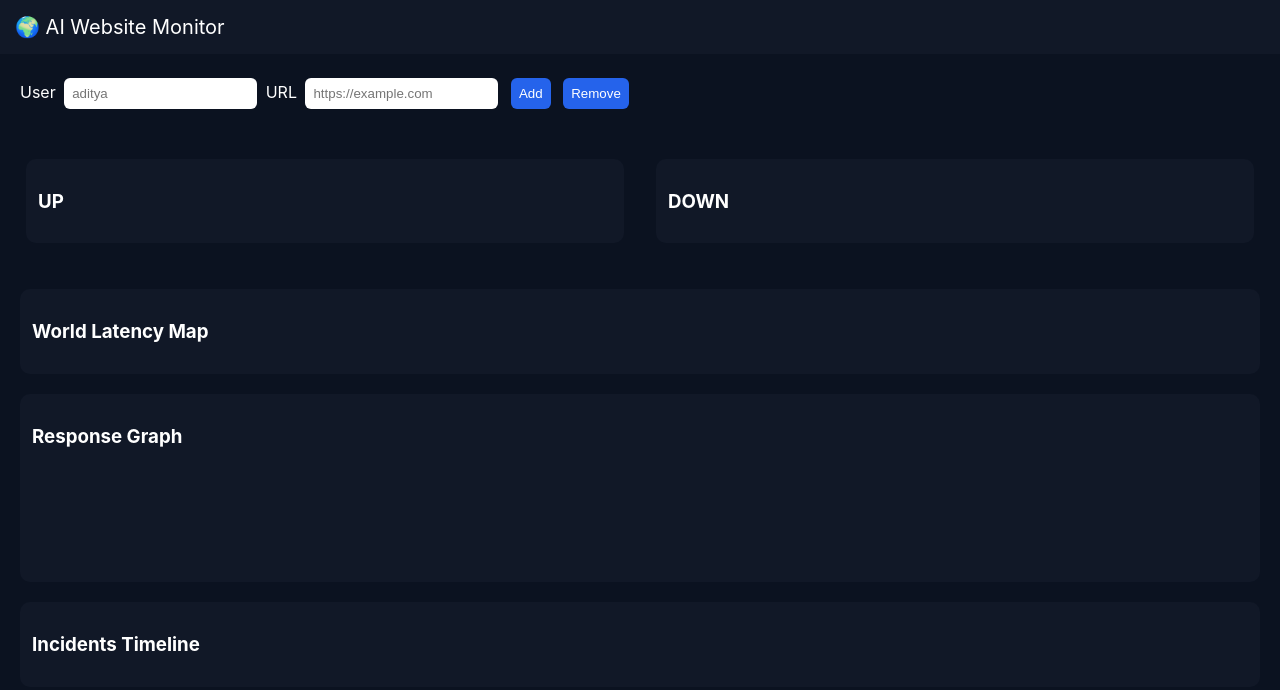
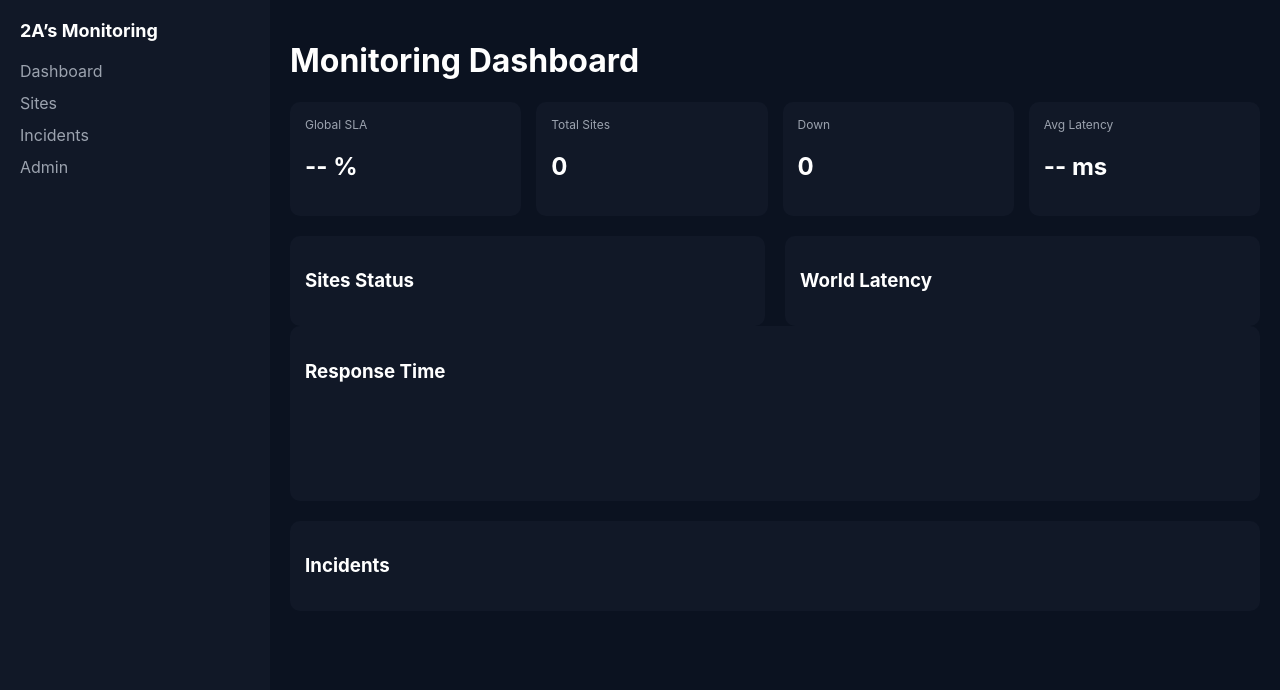
Before and after one commit to itsaddy31/website-monitor, a website: page website_monitor_pro/public/index.html in a window 1280 px wide. Drawn offline with nearby package versions, Linux system fonts and the light colour scheme; no server answers.

Commit message:
Update HTML structure and styles for monitoring dashboard

```diff
--- a/website_monitor_pro/public/index.html
+++ b/website_monitor_pro/public/index.html
@@ -2,131 +2,197 @@
 <html>
 <head>
 <meta charset="UTF-8">
-<title>AI Website Monitor</title>
+<title>2A’s Monitoring Solution</title>
 <script src="https://cdn.jsdelivr.net/npm/chart.js"></script>
+
 <style>
-body{margin:0;font-family:Inter,Arial;background:#0b1220;color:white}
-header{padding:15px;background:#111827;font-size:20px}
-.container{display:grid;grid-template-columns:1fr 1fr;gap:20px;padding:20px}
-.card{background:#111827;border-radius:10px;padding:12px;margin:6px}
-.up{border-left:4px solid #22c55e}
-.down{border-left:4px solid #ef4444}
-input,button{padding:8px;border-radius:6px;border:none;margin:4px}
-button{background:#2563eb;color:white}
-.list{max-height:250px;overflow:auto}
-.small{font-size:12px;color:#9ca3af}
-.section{margin:20px}
+body{
+ margin:0;
+ font-family:Inter,Arial;
+ background:#0B1220;
+ color:white;
+ display:flex;
+}
+
+.sidebar{
+ width:230px;
+ background:#111827;
+ height:100vh;
+ padding:20px;
+}
+
+.sidebar h2{
+ margin:0 0 20px 0;
+ font-size:18px;
+}
+
+.menu{
+ margin:12px 0;
+ cursor:pointer;
+ color:#9CA3AF;
+}
+.menu:hover{color:white}
+
+.main{
+ flex:1;
+ padding:20px;
+}
+
+.cards{
+ display:grid;
+ grid-template-columns:repeat(4,1fr);
+ gap:15px;
+ margin-bottom:20px;
+}
+
+.card{
+ background:#111827;
+ border-radius:10px;
+ padding:15px;
+}
+
+.grid{
+ display:grid;
+ grid-template-columns:1fr 1fr;
+ gap:20px;
+}
+
+.status{
+ padding:10px;
+ border-radius:6px;
+ margin:5px 0;
+}
+.up{background:#052e1c;border-left:4px solid #22C55E}
+.down{background:#3b0a0a;border-left:4px solid #EF4444}
+
+.small{color:#9CA3AF;font-size:12px}
+.section{margin-bottom:20px}
+
 </style>
 </head>
+
 <body>
 
-<header>🌍 AI Website Monitor</header>
-
-<div class="section">
-User <input id="user" placeholder="aditya">
-URL <input id="url" placeholder="https://example.com">
-<button onclick="add()">Add</button>
-<button onclick="remove()">Remove</button>
+<div class="sidebar">
+<h2>2A’s Monitoring</h2>
+<div class="menu">Dashboard</div>
+<div class="menu">Sites</div>
+<div class="menu">Incidents</div>
+<div class="menu">Admin</div>
 </div>
 
-<div class="container">
+<div class="main">
+
+<h1>Monitoring Dashboard</h1>
+
+<div class="cards">
 <div class="card">
-<h3>UP</h3>
-<div id="up" class="list"></div>
+<div class="small">Global SLA</div>
+<h2 id="sla">-- %</h2>
 </div>
 
 <div class="card">
-<h3>DOWN</h3>
-<div id="down" class="list"></div>
+<div class="small">Total Sites</div>
+<h2 id="total">0</h2>
+</div>
+
+<div class="card">
+<div class="small">Down</div>
+<h2 id="downCount">0</h2>
+</div>
+
+<div class="card">
+<div class="small">Avg Latency</div>
+<h2 id="lat">-- ms</h2>
 </div>
 </div>
 
-<div class="section card">
-<h3>World Latency Map</h3>
+<div class="grid">
+
+<div class="card">
+<h3>Sites Status</h3>
+<div id="sites"></div>
+</div>
+
+<div class="card">
+<h3>World Latency</h3>
 <div id="latency"></div>
 </div>
 
-<div class="section card">
-<h3>Response Graph</h3>
-<canvas id="chart" height="100"></canvas>
 </div>
 
 <div class="section card">
-<h3>Incidents Timeline</h3>
+<h3>Response Time</h3>
+<canvas id="chart" height="80"></canvas>
+</div>
+
+<div class="section card">
+<h3>Incidents</h3>
 <div id="incidents"></div>
 </div>
 
+</div>
+
 <script>
+
 let chart;
 
 async function load(){
- const user=document.getElementById("user").value||"demo";
- const res=await fetch("/api/"+user);
+ const res=await fetch("/api/demo");
  const data=await res.json();
 
- const up=document.getElementById("up");
- const down=document.getElementById("down");
- up.innerHTML=""; down.innerHTML="";
+ document.getElementById("total").innerText=data.length;
+
+ let down=0;
+ let slaSum=0;
+ let latSum=0;
+ let latCount=0;
+
+ const box=document.getElementById("sites");
+ box.innerHTML="";
 
  data.forEach(s=>{
-  const el=`<div class="card ${s.status}" onclick="show('${s.url}','${user}')">
-  ${s.url}
-  <div class="small">SLA: ${s.sla||0}%</div>
-  </div>`;
-  if(s.status==="up") up.innerHTML+=el;
-  else down.innerHTML+=el;
+  if(s.status==="down") down++;
+
+  if(s.sla) slaSum+=parseFloat(s.sla);
+  if(s.rt){latSum+=s.rt; latCount++;}
+
+  box.innerHTML+=`
+   <div class="status ${s.status}">
+    ${s.url}
+    <div class="small">SLA ${s.sla||0}%</div>
+   </div>
+  `;
  });
+
+ document.getElementById("downCount").innerText=down;
+ document.getElementById("sla").innerText=
+  data.length?(slaSum/data.length).toFixed(2):0;
+
+ document.getElementById("lat").innerText=
+  latCount?Math.round(latSum/latCount):0;
+
 }
+
 setInterval(load,3000);
 
-async function show(url,user){
- const res=await fetch("/api/"+user);
- const data=await res.json();
- const s=data.find(x=>x.url===url);
- if(!s) return;
-
- const labels=s.history.map(h=>new Date(h.t).toLocaleTimeString());
- const rt=s.history.map(h=>h.rt||0);
-
- if(chart) chart.destroy();
- chart=new Chart(document.getElementById("chart"),{
-  type:"line",
-  data:{labels,datasets:[{label:url,data:rt}]}
- });
-
- // incidents
- const inc=document.getElementById("incidents");
- inc.innerHTML="";
- (s.incidents||[]).forEach(i=>{
-  inc.innerHTML+=`<div class="small">DOWN at ${new Date(i.t).toLocaleTimeString()}</div>`;
- });
-}
-
-async function add(){
- const user=document.getElementById("user").value||"demo";
- const url=document.getElementById("url").value;
- await fetch("/api/"+user+"/add",{method:"POST",headers:{"Content-Type":"application/json"},body:JSON.stringify({url})});
-}
-
-async function remove(){
- const user=document.getElementById("user").value||"demo";
- const url=document.getElementById("url").value;
- await fetch("/api/"+user+"/remove",{method:"POST",headers:{"Content-Type":"application/json"},body:JSON.stringify({url})});
-}
-
-// latency
 async function latency(){
  const res=await fetch("/api/latency");
  const data=await res.json();
+
  const box=document.getElementById("latency");
  box.innerHTML="";
+
  data.forEach(r=>{
-  box.innerHTML+=`<div>${r.region}: ${r.latency||"down"} ms</div>`;
+  box.innerHTML+=`
+   <div class="small">${r.region}: ${r.latency||"down"} ms</div>
+  `;
  });
 }
 setInterval(latency,5000);
 latency();
 
 </script>
+
 </body>
 </html>
```
